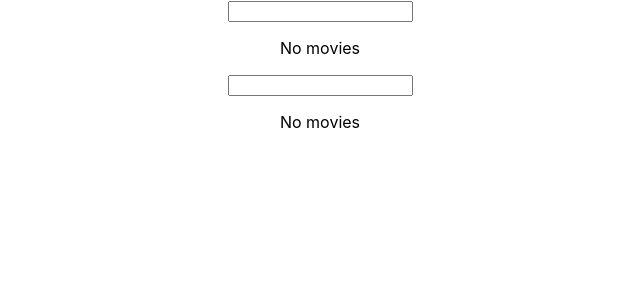
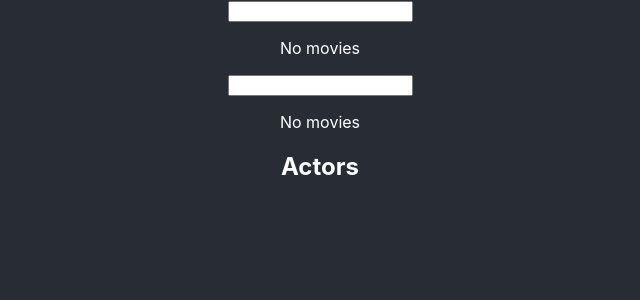
Before and after one commit to rubenkretek/compare-actors, a React (Create React App) app: page / in a window 1280 px wide. Shown: the top 300 px of the page, without its empty margins (320-960 px from the left). Built offline with nearby package versions, Linux system fonts and the light colour scheme.

Commit message:
Build: the app is now working

```diff
--- a/src/App.css
+++ b/src/App.css
@@ -1,3 +1,7 @@
+body {
+  background-color: #282c34;
+  color: white;
+}
 .App {
   text-align: center;
 }
--- a/src/App.js
+++ b/src/App.js
@@ -21,6 +21,7 @@ function App() {
   const [actorList, setActorList] = useState([{
     id: null,
     name: null,
+    imageURL: null,
   }]);
 
 
@@ -93,9 +94,12 @@ function App() {
           .then(response => response.json())
           .then(data => {
             // For some reason I need to add the objects to an array before I can add them to state
-            objectArray.push({ name: data.name });
+            objectArray.push({
+              name: data.name,
+              imageURL: data.image.url
+            });
             itemsProcessed++;
-            console.log(data.name)
+            console.log(data.image.url)
             if (itemsProcessed === filteredActorIDs.length) {
               setActorList(objectArray);
             }
@@ -150,16 +154,20 @@ function App() {
         )}
       </div>
 
-      {/* <div className="actors">
+      <div className="actors">
         <h2>Actors</h2>
         {actorList?.length ? (
           actorList.map((actor) => (
-            <div>actor</div>
+            <Actor
+              key={actor.id}
+              name={actor.name}
+              imageURL={actor.imageURL}
+            />
           ))
         ) : (
           <p>No Actors</p>
         )}
-      </div> */}
+      </div>
 
 
 
--- a/src/components/Actor.js
+++ b/src/components/Actor.js
@@ -1,11 +1,16 @@
 import React from "react";
 
-const Actor = () => {
+const Actor = ({ name, imageURL }) => {
 
     return (
         <div>
-            <div className="movie">
-                this is the actor
+            <div className="actor">
+                <div className="actor__name">
+                    {name}
+                </div>
+                <div className="actor__image">
+                    <img src={imageURL} />
+                </div>
             </div>
         </div>
     )
```
